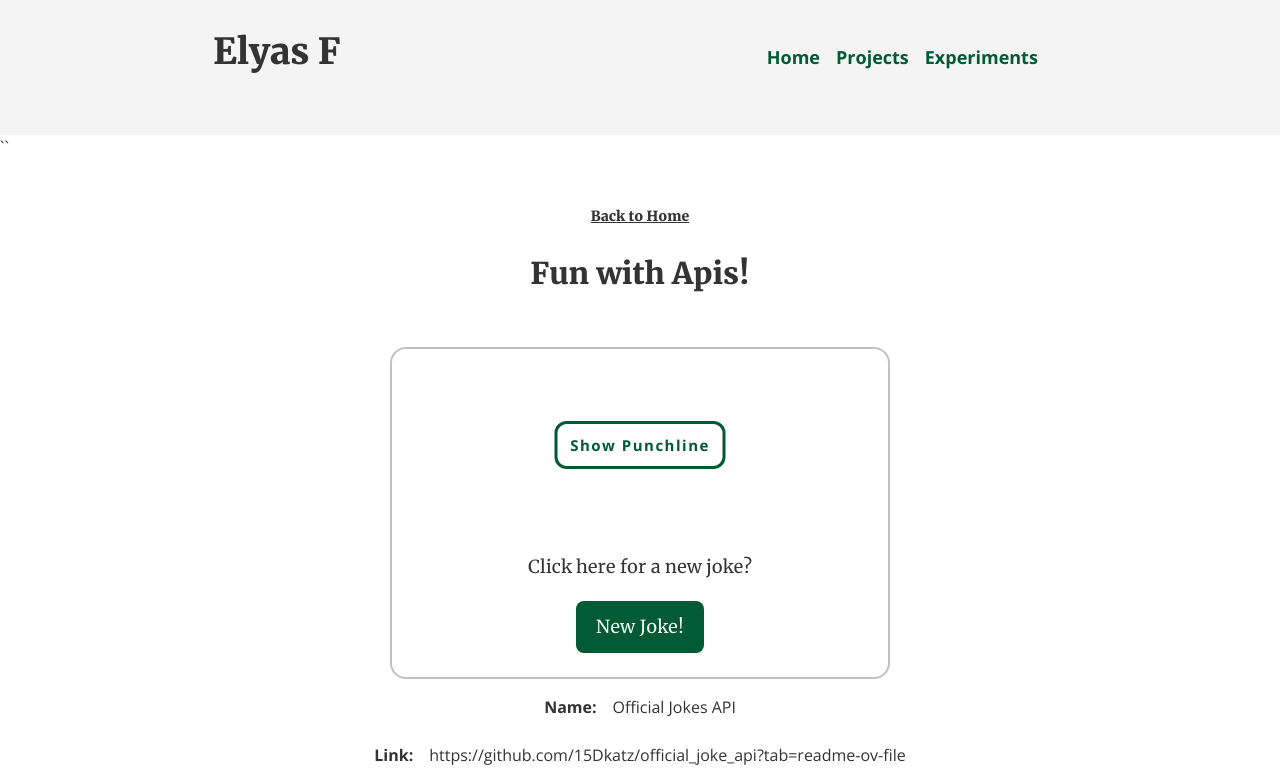
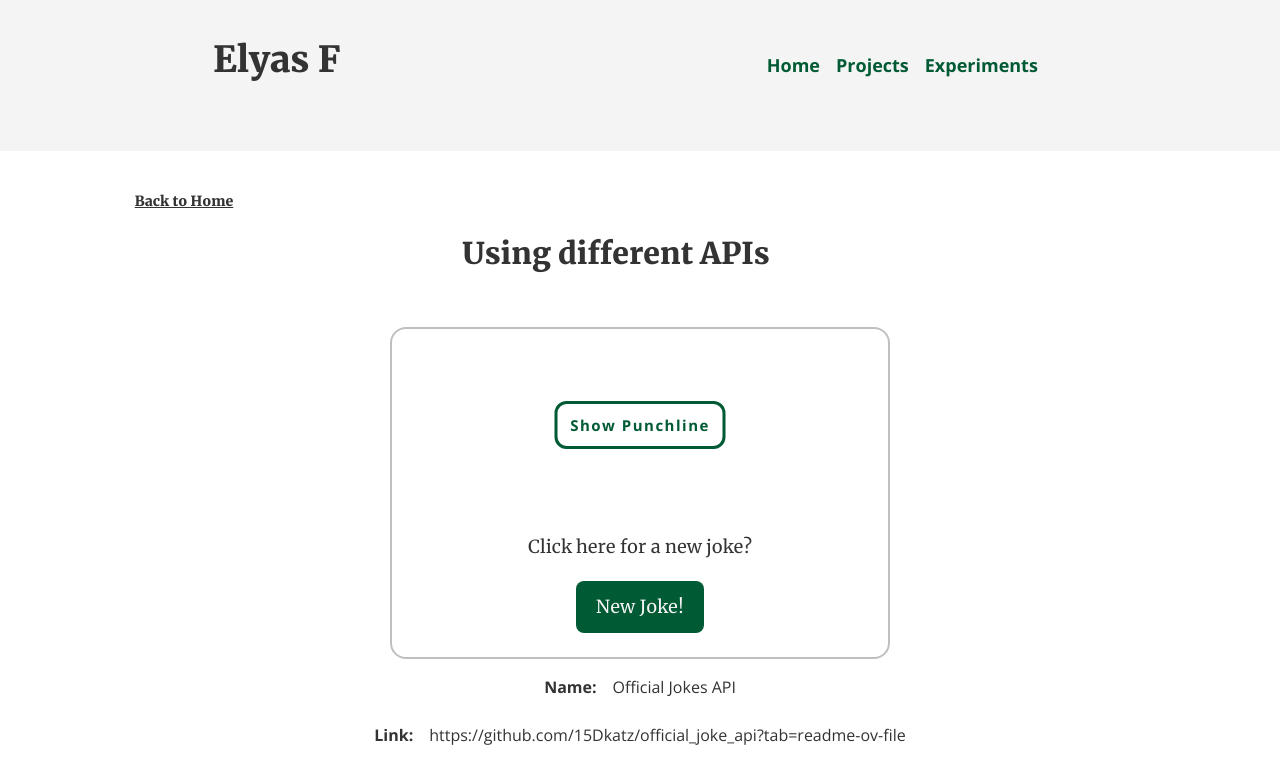
Before and after one commit to BlueElyas/elyas-portfolio, a React (Create React App) app: page /experiments/apis in a window 1280 px wide. Shown: the top 774 px of the page. Built offline with nearby package versions, Linux system fonts and the light colour scheme; no server answers.

Commit message:
Change Pagetitle component, move API container and refactor apis page

```diff
--- a/src/App.jsx
+++ b/src/App.jsx
@@ -25,12 +25,13 @@ function App() {
           element: <ExperimentShell />,
           children: [
             {
+              path: "apis",
+              element: <Apis />,
+              index: true,
+            },
+            {
               path: "albums",
               element: <AlbumPage />,
-            },
-            {
-              path: "apis",
-              element: <Apis />,
             },
           ],
         },
--- a/src/components/main/header.jsx
+++ b/src/components/main/header.jsx
@@ -8,7 +8,7 @@ const Header = () => {
 
   return (
     <>
-      <header className="flex justify-around py-8 items-center bg-softGray md:items-baseline">
+      <header className="flex justify-around py-10 items-center bg-softGray md:items-baseline">
         <h1 className="font-merriweatherBold text-4xl">
           <NavLink to="/">Elyas F</NavLink>
         </h1>
--- a/src/components/nav/Nav.jsx
+++ b/src/components/nav/Nav.jsx
@@ -37,7 +37,7 @@ const NavBar = ({ toggleNavbar, isActive }) => {
             <NavLink to="experiments">Experiments</NavLink>
           </li>
           {showExperiment ? (
-            <div className="flex gap-4">
+            <div className="flex gap-4 absolute top-[250px]  md:top-auto md:mt-20 ml-40">
               <li className={subLinkStyles.join(" ")}>
                 <NavLink
                   to="experiments/apis"
--- a/src/components/apis/APIContainer.jsx
+++ b/src/components/reusable/APIContainer.jsx
@@ -1,7 +1,6 @@
 import React from "react";
 
 const APIContainer = ({ children, name, link, description }) => {
-  console.log(name);
   return (
     <section>
       <div className="mx-2 flex flex-col items-center lg:w-[700px] lg:mx-auto lg:border-opacity-30">
--- a/src/components/reusable/PageTitle.jsx
+++ b/src/components/reusable/PageTitle.jsx
@@ -1,5 +1,5 @@
 import React from "react";
-import { useLocation } from "react-router-dom";
+import { NavLink, useLocation } from "react-router-dom";
 
 const PageTitle = ({ title }) => {
   const location = useLocation();
@@ -10,18 +10,18 @@ const PageTitle = ({ title }) => {
     location.pathname === "/" ? (
       ""
     ) : (
-      <a
-        href="/"
-        className="font-bold text-sm cursor-pointer hover:opacity-75 active:opacity-40 underline hover:no-underline"
+      <NavLink
+        to="/"
+        className="font-bold text-sm cursor-pointer hover:opacity-75 active:opacity-40 underline hover:no-underline "
       >
         Back to Home
-      </a>
+      </NavLink>
     );
 
   return (
-    <div className="pt-6 pb-10 w-screen text-center font-merriweatherBold px-8 my-4 leading-8 ">
+    <div className="pt-6 pb-10 w-screen text-center font-merriweatherBold px-8 my-4 leading-8 grid grid-cols-4">
       {showBackToHome}
-      <h1 className="text-3xl mt-6"> {title} </h1>
+      <h1 className="text-3xl mr-12 mt-6 col-span-4"> {title} </h1>
     </div>
   );
 };
--- a/src/pages/Apis.jsx
+++ b/src/pages/Apis.jsx
@@ -1,14 +1,12 @@
 import React from "react";
-import APIContainer from "../components/apis/APIContainer";
 import Jokes from "../components/apis/Jokes";
 import PageTitle from "../components/reusable/PageTitle";
+import APIContainer from "../components/reusable/APIContainer";
 
 const Apis = () => {
   return (
-    <>
-      ``
-      <PageTitle title="Fun with Apis!" />
-      <>
+    <section>
+      <PageTitle title="Using different APIs" />
       <APIContainer
         name="Official Jokes API"
         link="https://github.com/15Dkatz/official_joke_api?tab=readme-ov-file"
@@ -17,8 +15,7 @@ const Apis = () => {
       >
         <Jokes />
       </APIContainer>
-      </>
-    </>
+    </section>
   );
 };
 
```
Also changed, not shown: 1 other file (tests, documents, lock files or other folders). Lines whose indentation alone changed are shown as unchanged.
